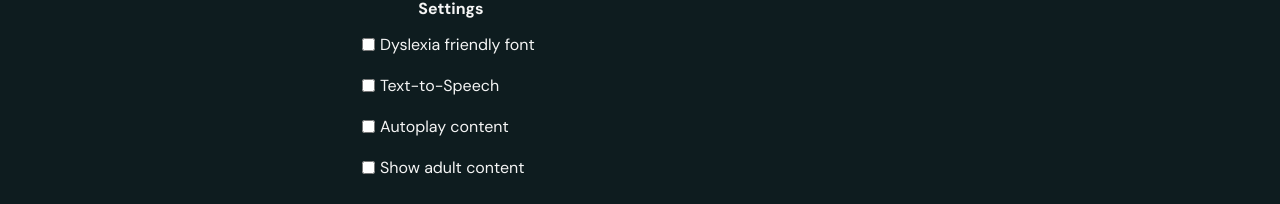
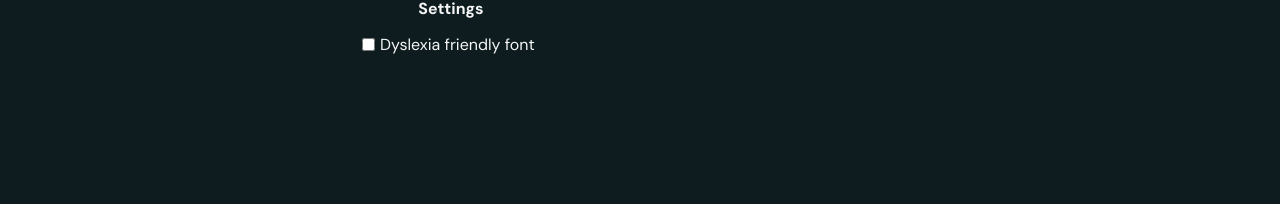
Before and after one commit to websivu-projekti/movie-website-project, a React (Create React App) app in the folder frontend/: page /editprofile in a window 1280 px wide. Shown: the part 593-797 px from the top of the page. Built offline with nearby package versions, Linux system fonts and the light colour scheme; no server answers; a web font is replaced by a local one.

Commit message:
poistettu editprofilesta turhat asetukset

```diff
--- a/frontend/src/pages/EditProfile.jsx
+++ b/frontend/src/pages/EditProfile.jsx
@@ -1,4 +1,3 @@
-
 import React, { useState } from "react";
 import "../EditProfile.css";
 import Header from '../components/header.jsx'
@@ -24,6 +23,7 @@ function SignUp() {
             <button type="submit" className="changePfp button">
               Change Profile Picture
             </button>
+
             <form className="accessibility">
               <h4>
                 Settings
@@ -32,20 +32,8 @@ function SignUp() {
                 <input type="checkbox" />
                 <label className="settingsLabel">Dyslexia friendly font</label>
               </div>
-              <div className="field">
-                <input type="checkbox" />
-                <label className="settingsLabel">Text-to-Speech</label>
-              </div>
-              <div className="field">
-                <input type="checkbox" />
-                <label className="settingsLabel">Autoplay content</label>
-              </div>
-              <div className="field">
-                <input type="checkbox" />
-                <label className="settingsLabel">Show adult content</label>
-              </div>
             </form>
-          <form className="manageUser" onSubmit={handleSubmit}>
+              <form className="manageUser" onSubmit={handleSubmit}>
             <div className="field usrnameField">
               <label className="label">Username</label>
               <input
```
